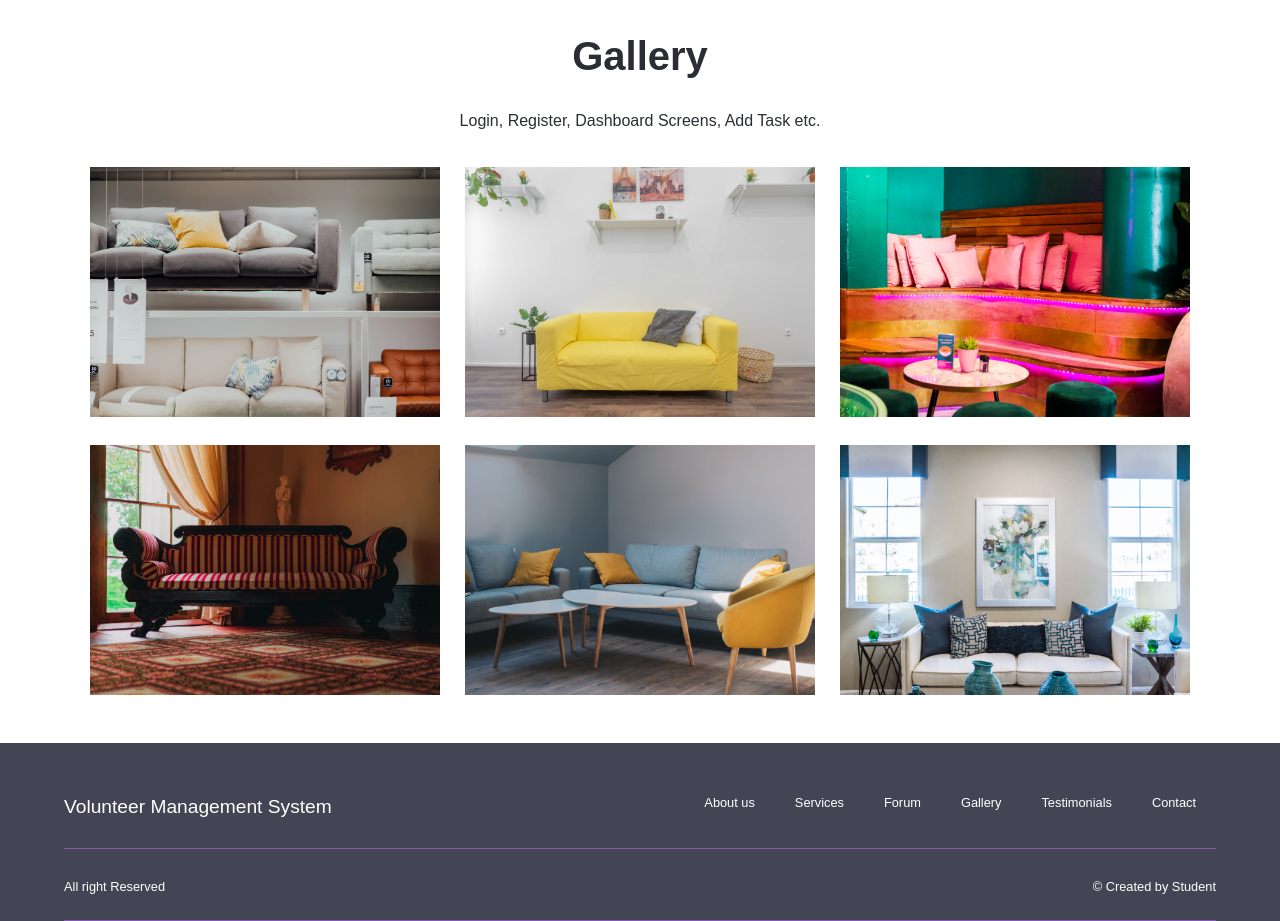
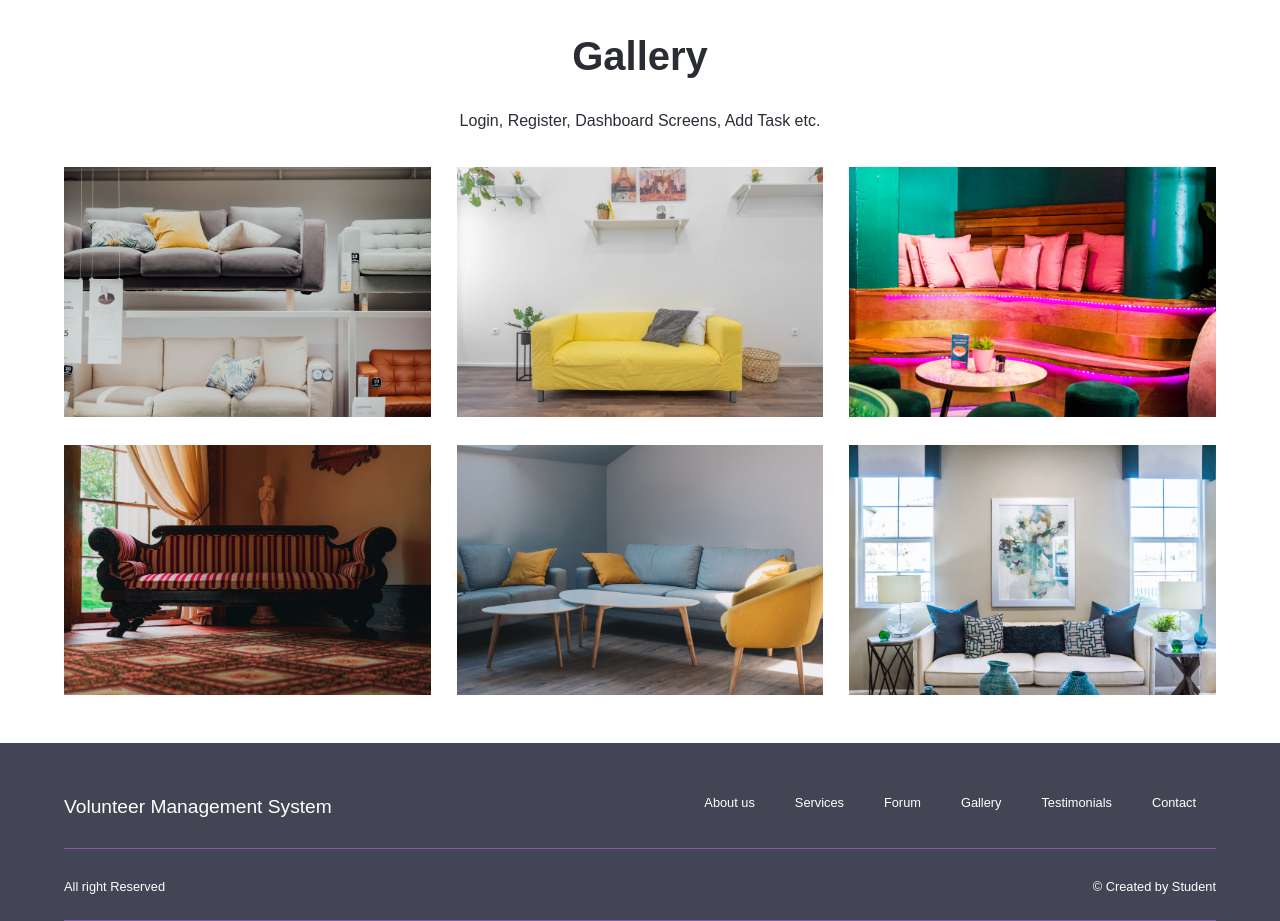
Before and after one commit to parwindersingh2215/USA_assignment, a PHP site: page /gallery.php in a window 1280 px wide. Shown: the part 155-1076 px from the top of the page. Run offline with PHP 8.4, Linux system fonts and the light colour scheme.

Commit message:
done changes in css

```diff
--- a/css/style.css
+++ b/css/style.css
@@ -7,8 +7,8 @@
     --RejectButton : Red;
 }
 .container{
-    margin-left: 5%;
-    margin-right: 5%;
+    margin-left: 5% !important;
+    margin-right: 5% !important;
 }
 
 body {
@@ -115,13 +115,13 @@ p{
 .header {
     background-color: var(--HeaderBackground);
 }
-.container
-{
-    max-width: 1100px;
-    padding-left: 15px;
-    margin: auto;
-    padding-right: 15px;
-}
+/*.container*/
+/*{*/
+/*    max-width: 1100px;*/
+/*    padding-left: 15px;*/
+/*    margin: auto;*/
+/*    padding-right: 15px;*/
+/*}*/
 .table
 {
     width: 100%;
```
